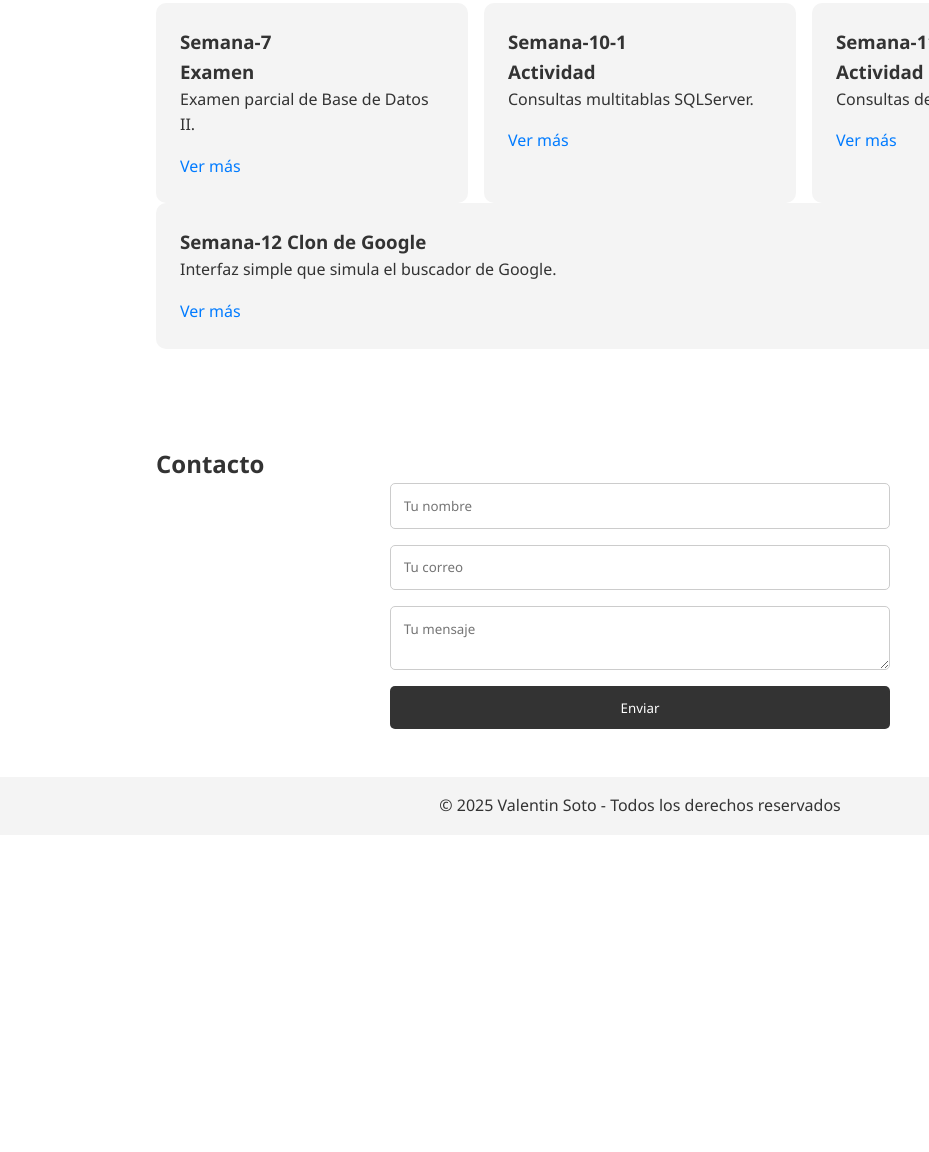
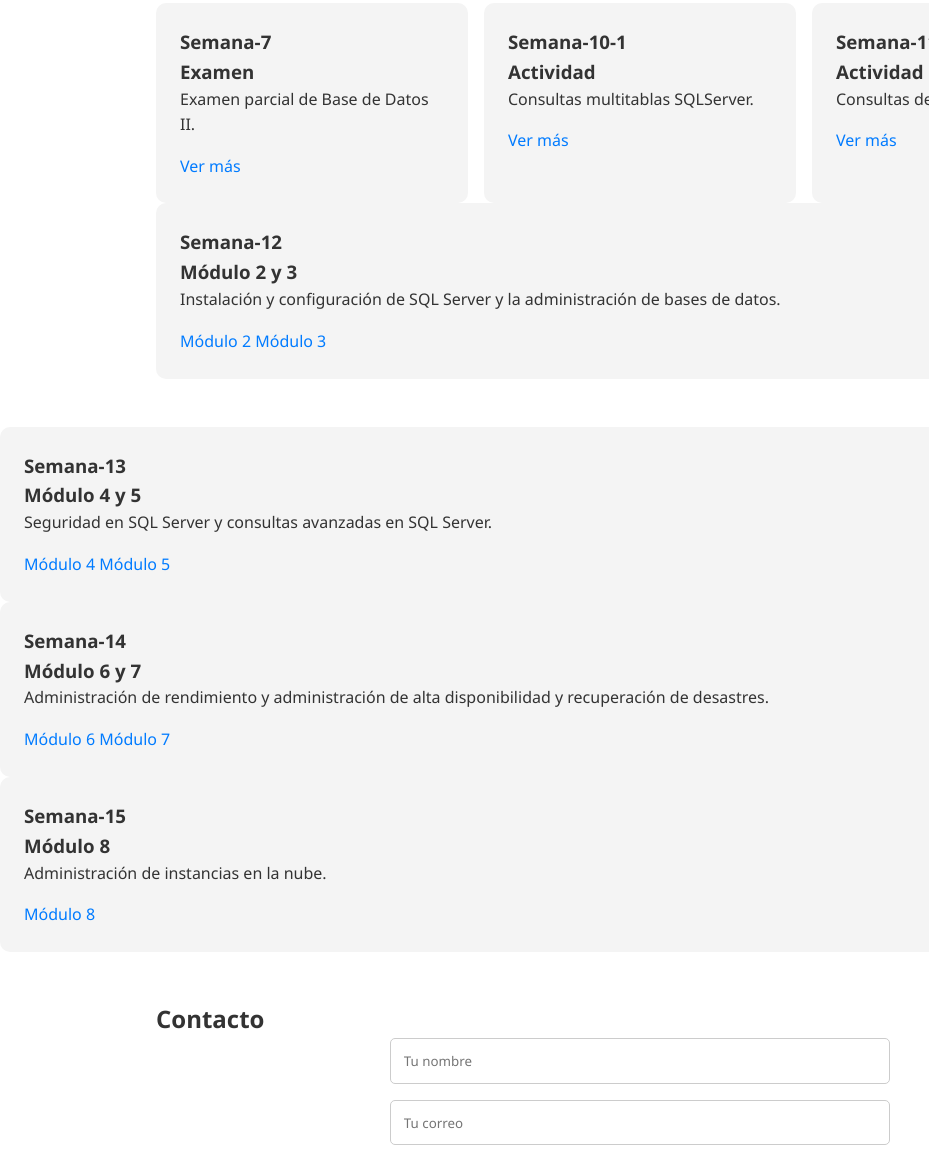
Before and after one commit to BrusSotoBarrientosV/Brus, a plain HTML site: page form.html in a window 1280 px wide. Shown: the part 1160-2312 px from the top of the page, without its empty margins (0-929 px from the left). Before the commit the page ends 1995 px from the top, so only its background shows below. Drawn offline with Linux system fonts and the light colour scheme.

Commit message:
Update form.html

```diff
--- a/form.html
+++ b/form.html
@@ -81,9 +81,33 @@
       </div>
     </div>
     <div class="card">
-        <h3>Semana-12 Clon de Google</h3>
-        <p>Interfaz simple que simula el buscador de Google.</p>
-        <a href="#">Ver más</a>
+        <h3>Semana-12 <br/> Módulo 2 y 3</h3>
+        <p>Instalación y configuración de SQL Server y la administración de bases de datos. </p>
+        <a href="https://docs.google.com/document/d/1pgCTyEk372ZlE0WD-0AFdNPJyJG_H-xYVNwDkoB0oWM/edit?usp=sharing">Módulo 2</a>
+        <a href="https://docs.google.com/document/d/1z4n6hq8LsbYQVoF88VB_OuwsydvYFwhODgx_3dUTpNc/edit?usp=sharing">Módulo 3</a>
+      </div>
+    </div>
+  </section>
+  <div class="card">
+        <h3>Semana-13 <br/>Módulo 4 y 5</h3>
+        <p>Seguridad en SQL Server y consultas avanzadas en SQL Server.</p>
+        <a href="https://docs.google.com/document/d/1TcCVX_GN9ha9BjpijpA1NpJOMd0BzdWKy3DJzh93SaQ/edit?usp=sharing">Módulo 4</a>
+        <a href="https://docs.google.com/document/d/1EVxDVqG44y3c55bBjpeWJQFlezuMom13hznP9hdnuzk/edit?usp=sharing">Módulo 5</a>
+      </div>
+    </div>
+  </section>
+  <div class="card">
+        <h3>Semana-14 <br/> Módulo 6 y 7</h3>
+        <p>Administración de rendimiento y administración de alta disponibilidad y recuperación de desastres.</p>
+        <a href="#">Módulo 6</a>
+        <a href="#">Módulo 7</a>
+      </div>
+    </div>
+  </section>
+  <div class="card">
+        <h3>Semana-15 <br/> Módulo 8</h3>
+        <p>Administración de instancias en la nube.</p>
+        <a href="#">Módulo 8</a>
       </div>
     </div>
   </section>
```
